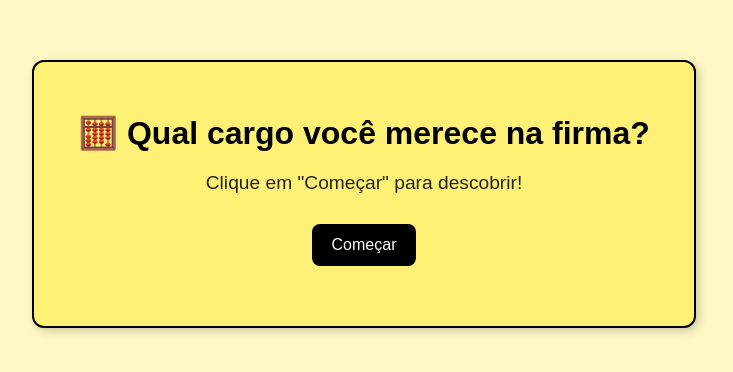
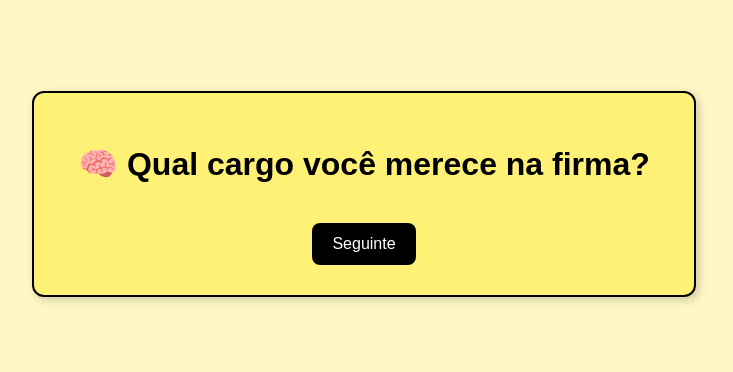
Before and after one commit to luanamendz/simulador-de-cargo, a plain HTML site: page index.html in a window 1280 px wide. Shown: the part 206-578 px from the top of the page, without its empty margins (276-1009 px from the left). Drawn offline with Linux system fonts and the light colour scheme.

Commit message:
index.html

```diff
--- a/index.html
+++ b/index.html
@@ -4,17 +4,13 @@
   <meta charset="UTF-8" />
   <meta name="viewport" content="width=device-width, initial-scale=1.0"/>
   <title>Simulador de Cargo</title>
-  <link rel="stylesheet" href="style.css"/>
+  <link rel="stylesheet" href="style.css" />
 </head>
 <body>
   <div class="container">
-    <h1>🧮 Qual cargo você merece na firma?</h1>
-    <div id="quiz">
-      <p id="pergunta">Clique em "Começar" para descobrir!</p>
-      <div id="opcoes"></div>
-    </div>
-    <button id="botao">Começar</button>
-    <div id="resultado" class="resultado"></div>
+    <h1>🧠 Qual cargo você merece na firma?</h1>
+    <div id="quiz"></div>
+    <button id="next">Seguinte</button>
   </div>
 
   <script src="script.js"></script>
```
